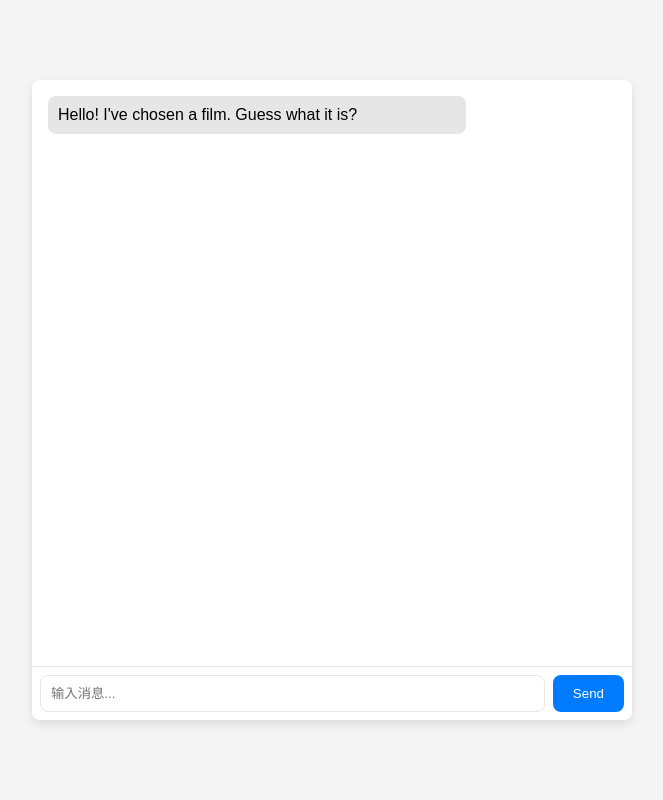
After one commit to Jun-lin-Chen/moviemate, a Django app: page /dev/quiz/ in a window 1280 px wide. The commit adds this page. Shown: the whole page, without its empty margins (308-971 px from the left). Run offline with Django 5.2, Linux system fonts and the light colour scheme.

Commit message:
update quiz and author

```diff
--- a/GUI/gui/templates/index.html
+++ b/GUI/gui/templates/index.html
@@ -106,7 +106,7 @@
     			<h4 class="dropdown-header display-4">Easter Egg !</h4>
     			<div class="dropdown-divider">
     			</div>
-    			<span class="dropdown-item"><a href="https://movie-detectives.com/" class="btn btn-primary d-block"><i class="fa fa-child"></i> Try now</a></span>
+    			<span class="dropdown-item"><a href="../quiz" class="btn btn-primary d-block"><i class="fa fa-child"></i> Try now</a></span>
     		</div>
     		</li>
     	</ul>
--- a/GUI/gui/templates/post.html
+++ b/GUI/gui/templates/post.html
@@ -274,8 +274,8 @@
 
     </main>
 
-    <script src="assets/js/app.js"></script>
-    <script src="assets/js/theme.js"></script>
+    <script src="/static/assets/js/app.js"></script>
+    <script src="/static/assets/js/theme.js"></script>
 
     <footer class="footer pt-5 pb-5 text-center">
 
--- /dev/null
+++ b/GUI/gui/templates/quiz.html
@@ -0,0 +1,134 @@
+<!DOCTYPE html>
+<html lang="en">
+<head>
+<meta charset="UTF-8">
+<meta name="viewport" content="width=device-width, initial-scale=1.0">
+<title>Quiz</title>
+<style>
+  body {
+    font-family: Arial, sans-serif;
+    margin: 0;
+    padding: 0;
+    display: flex;
+    justify-content: center;
+    align-items: center;
+    height: 100vh;
+    background-color: #f4f4f4;
+  }
+  .chat-container {
+    width: 90%;
+    max-width: 600px;
+    height: 80%;
+    background-color: #fff;
+    border-radius: 8px;
+    box-shadow: 0 4px 8px rgba(0,0,0,0.1);
+    overflow: hidden;
+    display: flex;
+    flex-direction: column;
+  }
+  .chat-messages {
+    flex: 1;
+    padding: 16px;
+    overflow-y: auto;
+  }
+  .chat-message {
+    background-color: #e6e6e6;
+    padding: 10px;
+    margin-bottom: 8px;
+    border-radius: 8px;
+    max-width: 70%;
+    word-wrap: break-word;
+  }
+  .chat-message.sender {
+    background-color: #DCF8C6;
+    align-self: flex-end;
+  }
+  .chat-input {
+    display: flex;
+    padding: 8px;
+    border-top: 1px solid #e6e6e6;
+  }
+  .chat-input input {
+    flex: 1;
+    padding: 10px;
+    border: 1px solid #e6e6e6;
+    border-radius: 8px;
+    margin-right: 8px;
+  }
+  .chat-input button {
+    padding: 10px 20px;
+    border: none;
+    border-radius: 8px;
+    background-color: #007BFF;
+    color: white;
+    cursor: pointer;
+  }
+  .chat-input button:hover {
+    background-color: #0056b3;
+  }
+</style>
+</head>
+<body>
+<div class="chat-container">
+  <div class="chat-messages" id="chat-messages">
+    <!-- Chat messages will be displayed here -->
+  </div>
+  <div class="chat-input">
+    <input type="text" id="chat-input" placeholder="输入消息...">
+    <button onclick="sendMessage()">Send</button>
+  </div>
+</div>
+
+<script>
+// 用于存储聊天消息
+let messages = [];
+
+function displayMessage(text, sender) {
+  const messagesContainer = document.getElementById('chat-messages');
+  const messageElement = document.createElement('div');
+  messageElement.textContent = text;
+  messageElement.classList.add('chat-message');
+  if (sender === 'user') {
+    messageElement.classList.add('sender');
+  }
+  messagesContainer.appendChild(messageElement);
+  messagesContainer.scrollTop = messagesContainer.scrollHeight; // 自动滚动到最新消息
+}
+
+function sendMessage() {
+  const inputElement = document.getElementById('chat-input');
+  const message = inputElement.value;
+  if (message.trim() !== '') {
+    displayMessage(message, 'user');
+    inputElement.value = ''; // 清空输入框
+    // 发送消息到服务器
+    fetch('/quiz/', {
+      method: 'POST',
+      headers: {
+        'Content-Type': 'application/x-www-form-urlencoded',
+      },
+      body: `message=${encodeURIComponent(message)}`
+    })
+    .then(response => response.json())
+    .then(data => {
+      displayMessage(data.message, 'bot');
+    })
+    .catch(error => {
+      console.error('Error:', error);
+    });
+  }
+}
+
+
+// 模拟接收到消息
+function receiveMessage(text) {
+  displayMessage(text, 'bot');
+}
+
+// 示例：模拟接收到欢迎消息
+setTimeout(() => {
+  receiveMessage("Hello! I've chosen a film. Guess what it is?");
+}, 1000);
+</script>
+</body>
+</html>
--- a/GUI/gui/webGUI/static/assets/userData/author.json
+++ b/GUI/gui/webGUI/static/assets/userData/author.json
@@ -4,7 +4,7 @@
         "user-password": "123456"
     },
     "imgurls": [
-        "https://movie.douban.com/subject/1291546/",
+        "https://img9.doubanio.com/view/photo/s_ratio_poster/public/p2200410776.webp",
         "https://movie.douban.com/subject/1853621/",
         "https://movie.douban.com/subject/1295644/",
         "https://movie.douban.com/subject/1291560/",
--- a/GUI/gui/webGUI/urls.py
+++ b/GUI/gui/webGUI/urls.py
@@ -8,6 +8,7 @@ urlpatterns = [
     path("index/", views.index_view, name = 'index'),
     path("post/", views.post_view, name='post'),
     path("author/", views.author_view, name='author'),
+    path("quiz/", views.quiz_view, name='quiz'),
 
     path('toregister/', views.toRegister_view, name='toregister'),
     path('register/', views.register_view, name='register')
--- a/GUI/gui/webGUI/views.py
+++ b/GUI/gui/webGUI/views.py
@@ -4,6 +4,13 @@ from django.shortcuts import render
 from django.shortcuts import HttpResponse  # 导入HttpResponse模块
 from .models import UserInfo
 import json, pymysql
+
+import requests
+import base64
+import hashlib
+import time
+from sparkai.llm.llm import ChatSparkLLM, ChunkPrintHandler
+from sparkai.core.messages import ChatMessage
 
 def helloworld(request):  # request是必须带的实例。类似class下方法必须带self一样
     return HttpResponse("Hello World!!")  # 通过HttpResponse模块直接返回字符串到前端页面
@@ -187,3 +194,57 @@ def best_10_movies_by_genre(cursor, genre):
         # 打印异常信息
         print(f'查找类别为 {genre} 的评分最高的10部电影时发生错误: {e}')
         return None
+
+from django.http import JsonResponse
+import requests
+
+
+def get_bot_response(message):
+    # 这里替换为你的讯飞API密钥和相关的参数
+    API_KEY = '679684f5a7086dd84ff413486042687b'
+    URL = 'https://openapi.xfyun.cn/v2/aiui'  # 讯飞开放平台API的URL
+    APPID = '1fd7ab4e'  # 替换为你的讯飞应用ID
+
+    # 构建请求到科大讯飞API的参数
+    body = {
+        "header": {
+            "app_id": APPID,
+            "status": 2
+        },
+        "parameter": {
+            "scene": "main",
+            "auth_id": "your_auth_id",  # 替换为你的auth_id
+            "data_type": "text",
+            "sample_rate": "16000",
+            "text": message
+        }
+    }
+
+    # 设置请求头
+    headers = {
+        'Content-Type': 'application/json',
+        'X-Appid': APPID,
+        'X-CurTime': str(int(time.time())),
+        'X-Param': base64.b64encode(json.dumps(body["parameter"]).replace(' ', '').encode('utf-8')).decode('utf-8'),
+        'X-CheckSum': hashlib.md5((API_KEY + str(int(time.time())) + base64.b64encode(
+            json.dumps(body["parameter"]).replace(' ', '').encode('utf-8'))).encode('utf-8')).hexdigest()
+    }
+
+    # 发送请求
+    response = requests.post(URL, headers=headers, data=json.dumps(body))
+
+    if response.status_code == 200:
+        result = response.json()
+        if result['code'] == '00000':  # 根据讯飞API文档，'00000'通常表示成功
+            return result['data']['answer']['text']
+        else:
+            return "对不起，讯飞API返回错误：" + result['desc']
+    else:
+        return "对不起，请求失败，状态码：" + str(response.status_code)
+
+def quiz_view(request):
+    if request.method == 'POST':
+        message = request.POST.get('message', '')
+        bot_response = get_bot_response(message)
+        return JsonResponse({'message': bot_response, 'sender': 'bot'})
+    return render(request, 'quiz.html') #返回渲染好的login界面
```
Also changed, not shown: GUI/gui/templates/author.html (+51 -13 lines).
